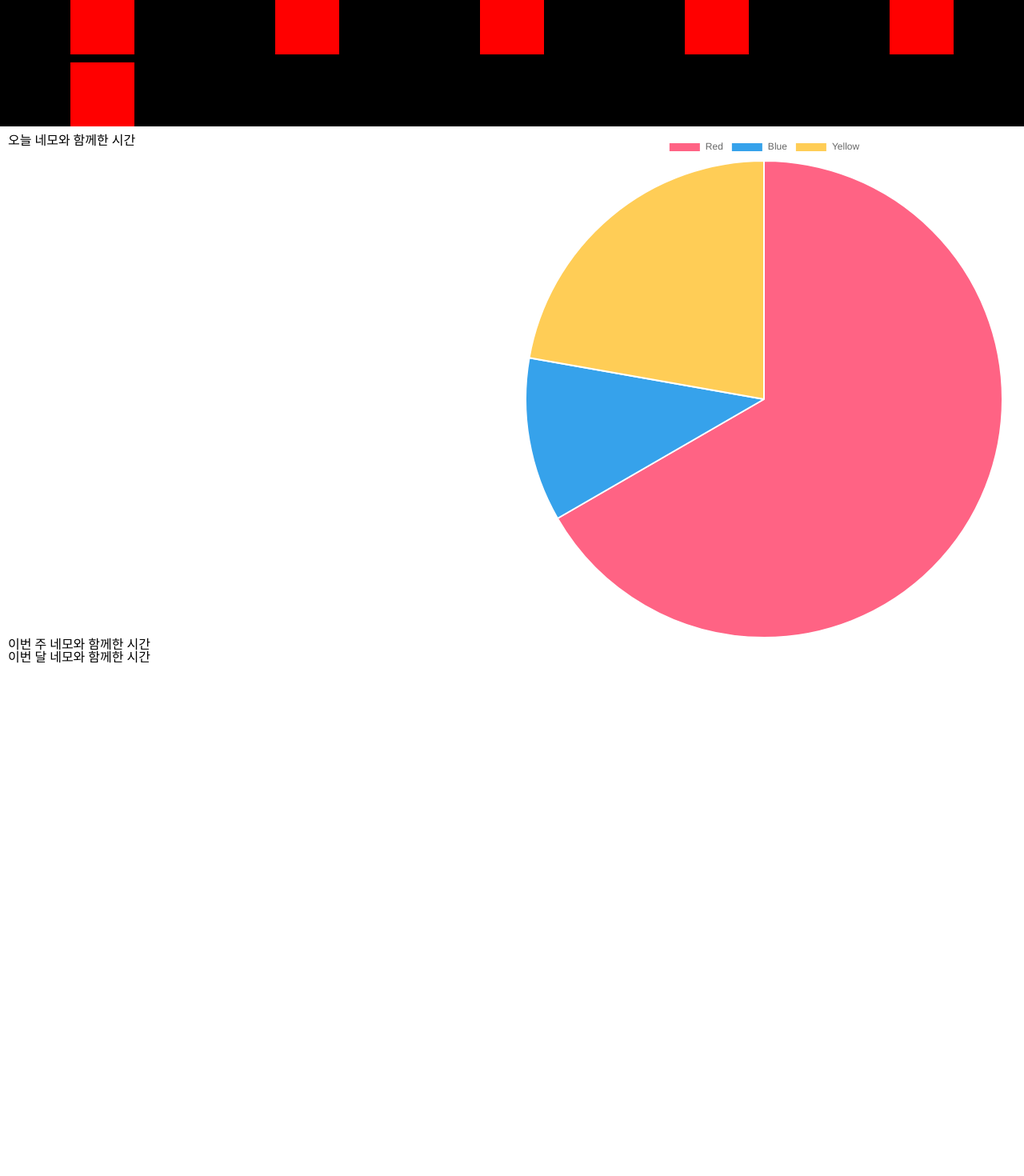
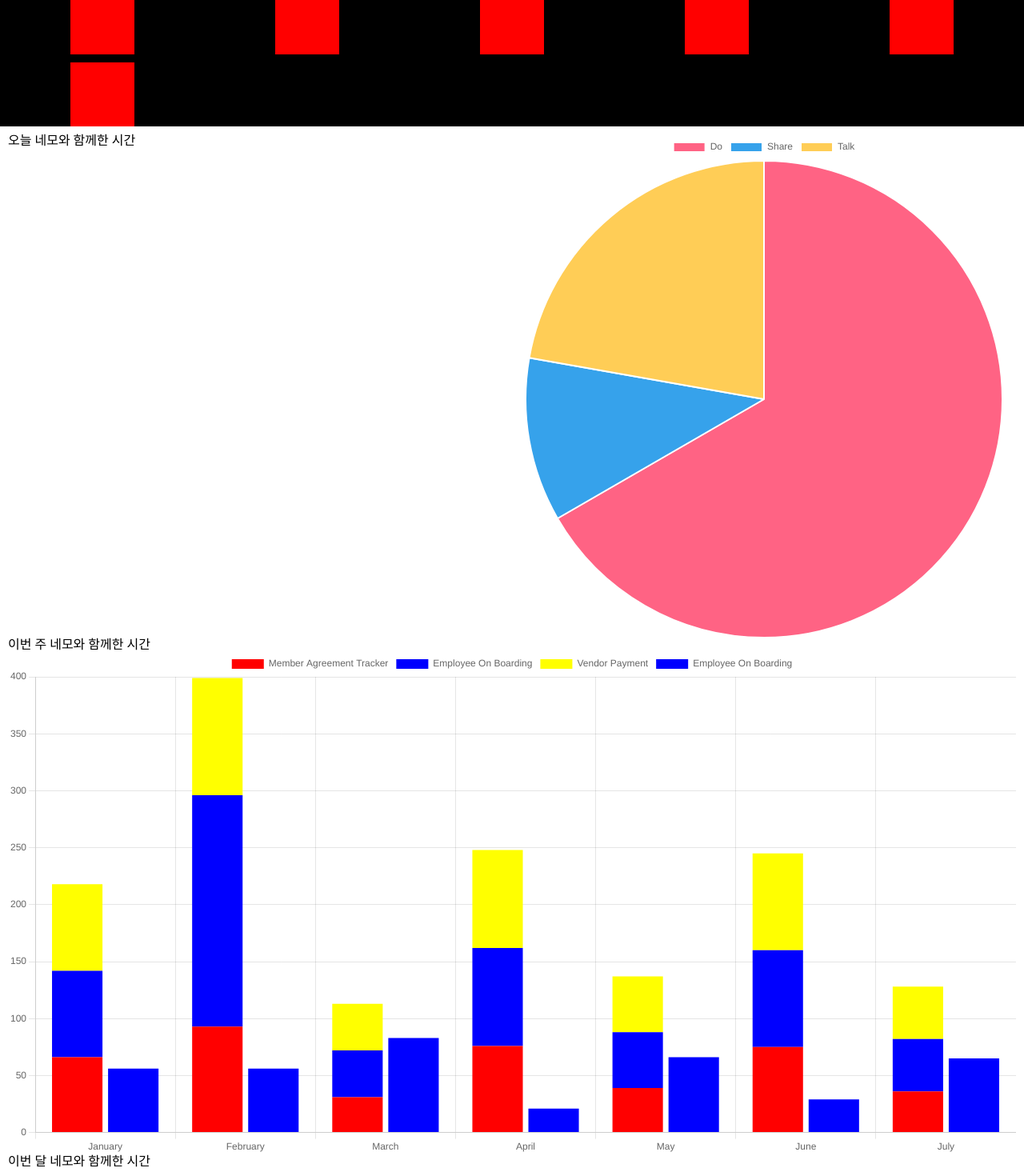
Before and after one commit to Square-with-me/Square-with-me-FE, a React (Create React App) app in the folder withme/: page /mypage/1 in a window 1280 px wide. Shown: the part 383-1853 px from the top of the page at 80% size. Before the commit the page ends 1223 px from the top, so only its background shows below. Built offline with nearby package versions, Linux system fonts and the light colour scheme.

Commit message:
이번주 그래프

```diff
--- a/withme/src/pages/MyPage.js
+++ b/withme/src/pages/MyPage.js
@@ -7,11 +7,107 @@ import { BsFillPencilFill } from 'react-icons/bs';
 
 // chart.jd
 import 'chart.js/auto';
-import { Pie } from 'react-chartjs-2';
+import { Pie, Bar } from 'react-chartjs-2';
 
 const Mypage = () => {
+  // bar chart
+  const barChartData = {
+    labels: ['January', 'February', 'March', 'April', 'May', 'June', 'July'],
+    datasets: [
+      {
+        label: 'Member Agreement Tracker',
+        backgroundColor: 'red',
+        stack: 'Stack 0',
+        data: [66, 93, 31, 76, 39, 75, 36],
+      },
+      {
+        label: 'Employee On Boarding',
+        backgroundColor: 'blue',
+        stack: 'Stack 0',
+        data: [76, 203, 41, 86, 49, 85, 46],
+      },
+      {
+        label: 'Vendor Payment',
+        backgroundColor: 'yellow',
+        stack: 'Stack 0',
+        data: [76, 103, 41, 86, 49, 85, 46],
+      },
+      {
+        label: 'Employee On Boarding',
+        backgroundColor: 'blue',
+        stack: 'Stack 1',
+        data: [56, 56, 83, 21, 66, 29, 65],
+      },
+    ],
+  };
+  const barOption = {
+    title: {
+      display: true,
+      text: 'Wisdom Application My To Do',
+    },
+    legend: {
+      display: false,
+    },
+    tooltips: {
+      enabled: true,
+      custom: function (tooltipModel) {},
+    },
+    animation: {
+      duration: 1000,
+      currentStep: 1,
+      // onComplete: function () {
+      //   var chartInstance = this.chart,
+      //     ctx = chartInstance.ctx;
+      //   ctx.textAlign = 'center';
+      //   ctx.textBaseline = 'bottom';
+      //   var stackGroup = [];
+      //   var stackIndex = [];
+      //   for (let index = 0; index < this.data.datasets.length; index++) {
+      //     var stackName = this.data.datasets[index].stack;
+      //     var stack = { Name: stackName, stackIndex: index };
+      //     var result = stackGroup.filter((obj) => {
+      //       return obj.Name === stackName;
+      //     });
+      //     if (result.length > 0) {
+      //       var sliceCount = stackGroup.findIndex((x) => x.Name == stackName);
+      //       stackGroup.splice(sliceCount, true);
+      //       stackIndex.splice(sliceCount, true);
+      //       stackGroup.push(stack);
+      //       stackIndex.push(stack.stackIndex);
+      //     } else {
+      //       stackGroup.push(stack);
+      //       stackIndex.push(stack.stackIndex);
+      //     }
+      //   }
+      //   this.data.datasets.forEach(function (dataset, i) {
+      //     var meta = chartInstance.controller.getDatasetMeta(i);
+      //     meta.data.forEach(function (bar, index) {
+      //       var data = dataset.data[index];
+      //       var result = stackGroup.filter((obj) => {
+      //         return obj.stackIndex === i;
+      //       });
+      //       if (result.length > 0) {
+      //         if (result[0].Name == 'Stack 0') {
+      //           ctx.fillText('Completed', bar._model.x, bar._model.y - 5);
+      //         }
+      //         if (result[0].Name == 'Stack 1') {
+      //           ctx.fillText('NotCompleted', bar._model.x, bar._model.y - 5);
+      //         }
+      //       }
+      //       //if($.inArray(i, stackIndex) !== -1){
+      //       //ctx.fillText(data, bar._model.x, bar._model.y - 5);
+      //       //}
+      //     });
+      //   });
+      // },
+    },
+    responsive: true,
+  };
+
+  // =====================================================
+  // pie chart
   const data = {
-    labels: ['Red', 'Blue', 'Yellow'],
+    labels: ['Do', 'Share', 'Talk'],
     datasets: [
       {
         label: 'My First Dataset',
@@ -25,6 +121,21 @@ const Mypage = () => {
       },
     ],
   };
+
+  const option = {
+    plugins: {
+      tooltip: {
+        callbacks: {
+          label: function (context) {
+            let label = context.formattedValue + 's';
+            // 초를 HH MM SS로 표현하는 정규식함수 파일을 만들어서 변경하자!
+            return label;
+          },
+        },
+      },
+    },
+  };
+
   return (
     <React.Fragment>
       <Header />
@@ -68,11 +179,12 @@ const Mypage = () => {
         <div className="todayTimeBox">
           <p>오늘 네모와 함께한 시간</p>
           <div className="chart">
-            <Pie data={data} />
+            <Pie data={data} options={option} />
           </div>
         </div>
         <div className="weekTime">
           <p>이번 주 네모와 함께한 시간</p>
+          <Bar data={barChartData} options={barOption} />
         </div>
         <div className="monthTime">
           <p>이번 달 네모와 함께한 시간</p>
```
